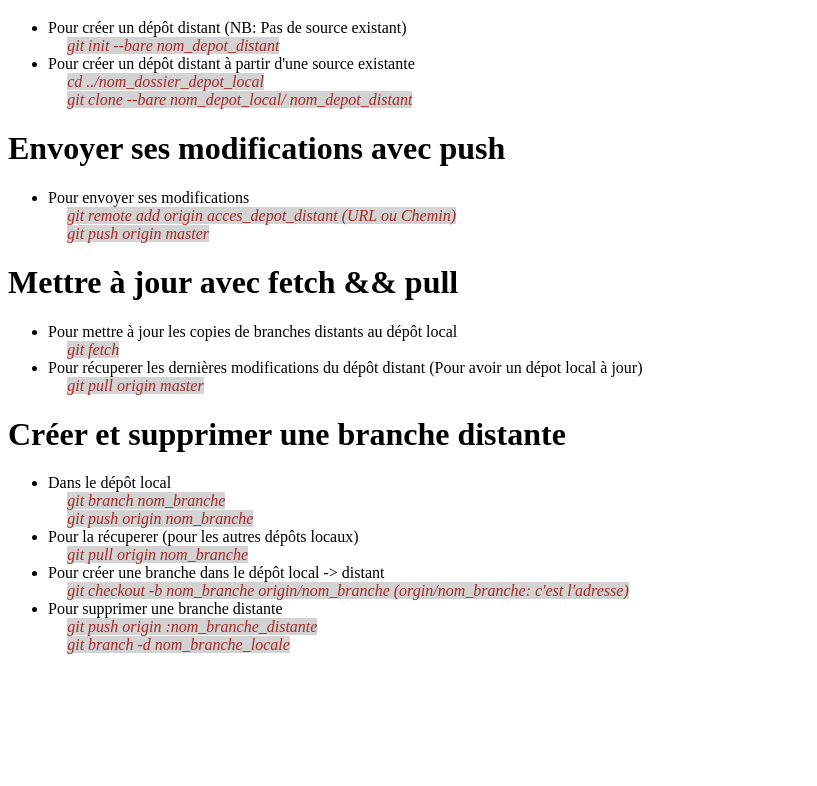
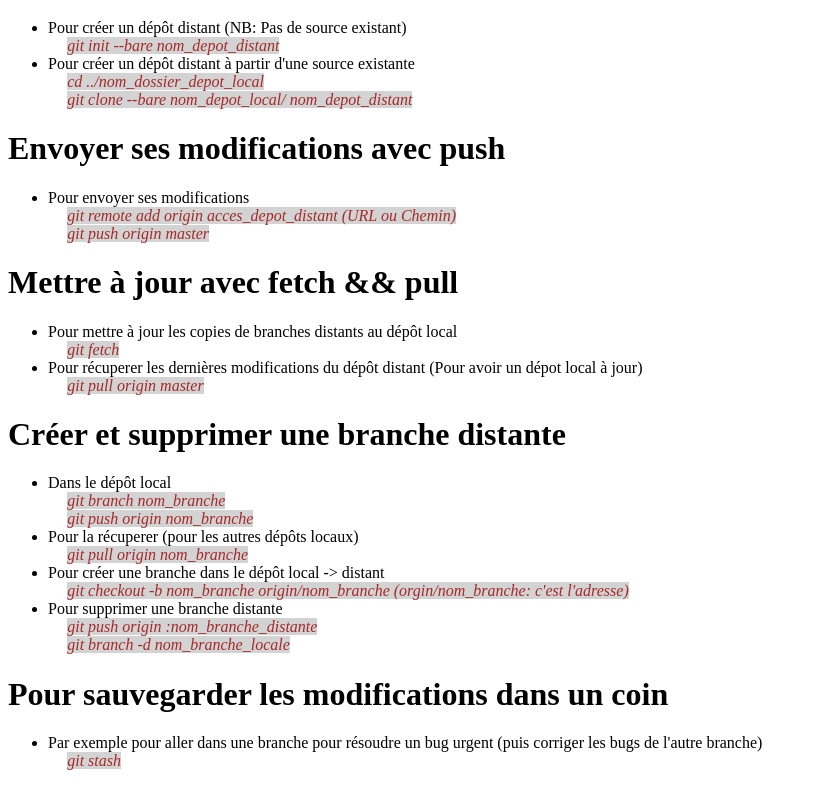
Before and after one commit to Fullfifax/learn-git, a plain HTML site: page index.html in a window 1280 px wide. Shown: the part 3039-3825 px from the top of the page, without its empty margins (0-817 px from the left). Before the commit the page ends 3709 px from the top, so only its background shows below. Drawn offline with Linux system fonts and the light colour scheme.

Commit message:
Pour sauvegarder les modifications dans un coin

```diff
--- a/index.html
+++ b/index.html
@@ -276,5 +276,12 @@
             <span><em>git branch -d nom_branche_locale</em></span>
         </li>
     </ul>
+    <h1>Pour sauvegarder les modifications dans un coin</h1>
+    <ul>
+        <li>
+            Par exemple pour aller dans une branche pour résoudre un bug urgent (puis corriger les bugs de l'autre branche) <br>
+            <span><em>git stash</em></span>
+        </li>
+    </ul>
 </body>
 </html>
```
